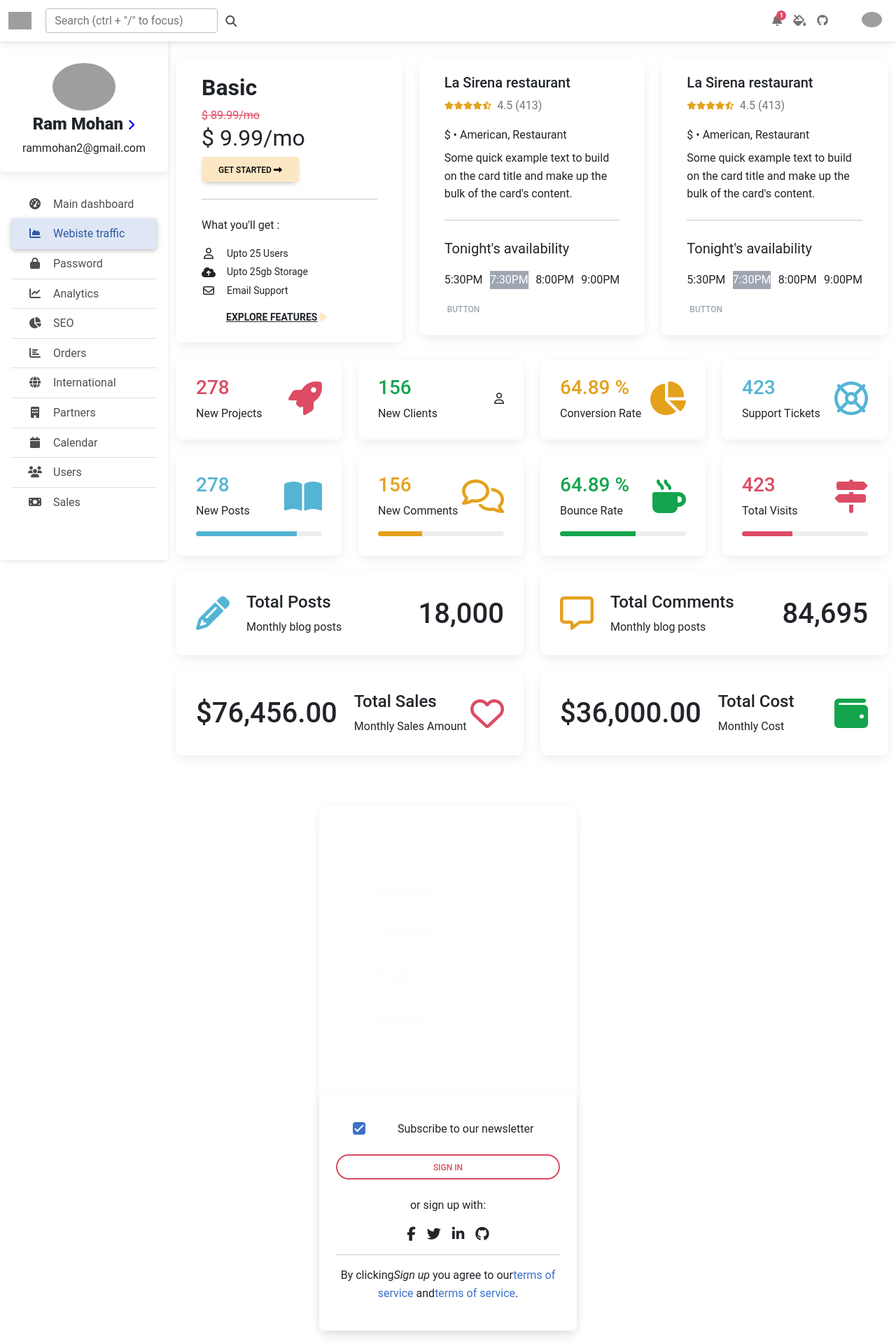
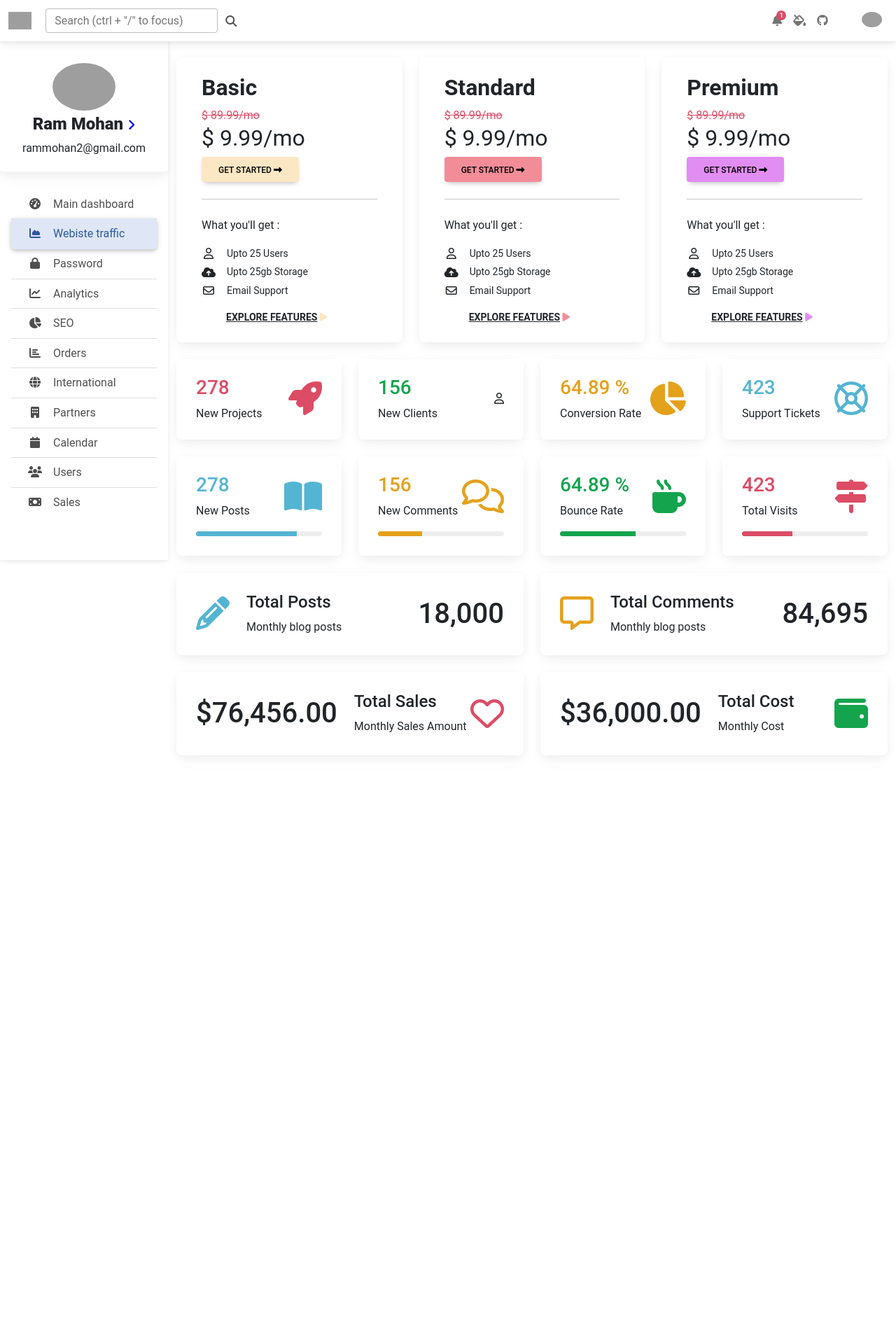
Before and after one commit to FidhaLatheef/Dashboard_1-React, a React (Create React App) app in the folder dashboard/: page / in a window 1280 px wide. Shown: the top 1920 px of the page at 70% size. After the commit the page ends 1103 px from the top, so only its background shows below. Built offline with nearby package versions, Linux system fonts and the light colour scheme; grey boxes are pictures that could not be loaded.

Commit message:
three cards completed

```diff
--- a/dashboard/src/App.js
+++ b/dashboard/src/App.js
@@ -158,7 +158,7 @@ function App() {
 
             <section>
               <div className="row">
-                <div className="col-md-6 col-lg-4 mb-4">
+                <div className="col-12 col-md-6 col-lg-4 mb-4">
                   <div className="card">
                     <div class="container">
                       <div className="card-body">
@@ -180,127 +180,89 @@ function App() {
                         <div className="d-flex justify-content-start align-items-center mb-1">
                           <i className="fa fa-cloud-arrow-up  me-3" />
                           <div className="d-flex flex-column">
-                            {/* <label className="form-label" htmlFor="form1Example1">Upto 25 Users</label> */}
                             <p className="mb-0 small">Upto 25gb Storage</p>
                           </div>
                         </div>
                         <div className="d-flex justify-content-start align-items-center mb-1">
-                        <i className="far fa-envelope fa-fw me-3" />
+                          <i className="far fa-envelope fa-fw me-3" />
                           <div className="d-flex flex-column">
                             <p className="mb-0 small">Email Support</p>
                           </div>
                         </div>
-                        <p className='mt-3 justify-content-center mb-0 small' style={{fontWeight:700,marginLeft:"35px"}}> <u>EXPLORE FEATURES</u><i style={{color:"#fce7c5"}} className="fa fa-play fa-fw me-3" /></p>
-
-
+                        <p className='mt-3 justify-content-center mb-0 small' style={{ fontWeight: 700, marginLeft: "35px" }}> <u>EXPLORE FEATURES</u><i style={{ color: "#fce7c5" }} className="fa fa-play fa-fw me-3" /></p>
                       </div>
                     </div>
                   </div>
                 </div>
-                <div className="col-md-6 col-lg-4 mb-4">
+                <div className="col-12 col-md-6 col-lg-4 mb-4">
                   <div className="card">
                     <div class="container">
                       <div className="card-body">
-                        <h5 className="card-title font-weight-bold"><a>La Sirena restaurant</a></h5>
-                        <ul className="list-unstyled list-inline mb-0">
-                          <li className="list-inline-item me-0">
-                            <i className="fas fa-star text-warning fa-xs"> </i>
-                          </li>
-                          <li className="list-inline-item me-0">
-                            <i className="fas fa-star text-warning fa-xs" />
-                          </li>
-                          <li className="list-inline-item me-0">
-                            <i className="fas fa-star text-warning fa-xs" />
-                          </li>
-                          <li className="list-inline-item me-0">
-                            <i className="fas fa-star text-warning fa-xs" />
-                          </li>
-                          <li className="list-inline-item">
-                            <i className="fas fa-star-half-alt text-warning fa-xs" />
-                          </li>
-                          <li className="list-inline-item">
-                            <p className="text-muted">4.5 (413)</p>
-                          </li>
-                        </ul>
-                        <p className="mb-2">$ • American, Restaurant</p>
-                        <p className="card-text">
-                          Some quick example text to build on the card title and make up the bulk of the
-                          card's content.
-                        </p>
+                        <h2 className="card-title " style={{ fontWeight: 600 }}>Standard</h2>
+
+                        <span className="text-danger"><s>$ 89.99/mo</s></span>
+                        <h2 className="mb-2" style={{ fontWeight: 'normal' }}>$ 9.99/mo</h2>
+
+                        <button className='btn btn' style={{ backgroundColor: '#f28d98', color: '#000' }}>Get Started <a style={{ color: '#000' }} href="#"><span className="fas fa-long-arrow-alt-right"></span></a></button>
                         <hr className="my-4" />
-                        <p className="lead"><strong>Tonight's availability</strong></p>
-                        <ul className="list-unstyled list-inline d-flex justify-content-between">
-                          <li className="list-inline-item me-0">
-                            <div className="chip me-0">5:30PM</div>
-                          </li>
-                          <li className="list-inline-item me-0">
-                            <div className="chip bg-secondary text-white me-0">7:30PM</div>
-                          </li>
-                          <li className="list-inline-item me-0">
-                            <div className="chip me-0">8:00PM</div>
-                          </li>
-                          <li className="list-inline-item me-0">
-                            <div className="chip me-0">9:00PM</div>
-                          </li>
-                        </ul>
-                        <a href="#!" className="btn btn-link link-secondary p-md-1 mb-0">Button</a>
+                        <p >What you'll get : </p>
+
+                        <div className="d-flex justify-content-start align-items-center mb-1">
+                          <i className="far fa-user fa-fw me-3" />
+                          <div className="d-flex flex-column">
+                            <p className="mb-0 small">Upto 25 Users</p>
+                          </div>
+                        </div>
+                        <div className="d-flex justify-content-start align-items-center mb-1">
+                          <i className="fa fa-cloud-arrow-up  me-3" />
+                          <div className="d-flex flex-column">
+                            <p className="mb-0 small">Upto 25gb Storage</p>
+                          </div>
+                        </div>
+                        <div className="d-flex justify-content-start align-items-center mb-1">
+                          <i className="far fa-envelope fa-fw me-3" />
+                          <div className="d-flex flex-column">
+                            <p className="mb-0 small">Email Support</p>
+                          </div>
+                        </div>
+                        <p className='mt-3 justify-content-center mb-0 small' style={{ fontWeight: 700, marginLeft: "35px" }}> <u>EXPLORE FEATURES</u><i style={{ color: "#f28d98" }} className="fa fa-play fa-fw me-3" /></p>
                       </div>
                     </div>
                   </div>
                 </div>
-                <div className="col-md-6 col-lg-4 mb-4">
+                <div className="col-12 col-md-6 col-lg-4 mb-4 ">
                   <div className="card">
                     <div class="container">
                       <div className="card-body">
-                        <h5 className="card-title font-weight-bold"><a>La Sirena restaurant</a></h5>
-                        <ul className="list-unstyled list-inline mb-0">
-                          <li className="list-inline-item me-0">
-                            <i className="fas fa-star text-warning fa-xs"> </i>
-                          </li>
-                          <li className="list-inline-item me-0">
-                            <i className="fas fa-star text-warning fa-xs" />
-                          </li>
-                          <li className="list-inline-item me-0">
-                            <i className="fas fa-star text-warning fa-xs" />
-                          </li>
-                          <li className="list-inline-item me-0">
-                            <i className="fas fa-star text-warning fa-xs" />
-                          </li>
-                          <li className="list-inline-item">
-                            <i className="fas fa-star-half-alt text-warning fa-xs" />
-                          </li>
-                          <li className="list-inline-item">
-                            <p className="text-muted">4.5 (413)</p>
-                          </li>
-                        </ul>
-                        <p className="mb-2">$ • American, Restaurant</p>
-                        <p className="card-text">
-                          Some quick example text to build on the card title and make up the bulk of the
-                          card's content.
-                        </p>
+                        <h2 className="card-title " style={{ fontWeight: 600 }}>Premium</h2>
+                        <span className="text-danger"><s>$ 89.99/mo</s></span>
+                        <h2 className="mb-2" style={{ fontWeight: 'normal' }}>$ 9.99/mo</h2>
+                        <button className='btn btn' style={{ backgroundColor: '#e18df2', color: '#000' }}>Get Started <a style={{ color: '#000' }} href="#"><span className="fas fa-long-arrow-alt-right"></span></a></button>
                         <hr className="my-4" />
-                        <p className="lead"><strong>Tonight's availability</strong></p>
-                        <ul className="list-unstyled list-inline d-flex justify-content-between">
-                          <li className="list-inline-item me-0">
-                            <div className="chip me-0">5:30PM</div>
-                          </li>
-                          <li className="list-inline-item me-0">
-                            <div className="chip bg-secondary text-white me-0">7:30PM</div>
-                          </li>
-                          <li className="list-inline-item me-0">
-                            <div className="chip me-0">8:00PM</div>
-                          </li>
-                          <li className="list-inline-item me-0">
-                            <div className="chip me-0">9:00PM</div>
-                          </li>
-                        </ul>
-                        <a href="#!" className="btn btn-link link-secondary p-md-1 mb-0">Button</a>
+                        <p >What you'll get : </p>
+                        <div className="d-flex justify-content-start align-items-center mb-1">
+                          <i className="far fa-user fa-fw me-3" />
+                          <div className="d-flex flex-column">
+                            <p className="mb-0 small">Upto 25 Users</p>
+                          </div>
+                        </div>
+                        <div className="d-flex justify-content-start align-items-center mb-1">
+                          <i className="fa fa-cloud-arrow-up  me-3" />
+                          <div className="d-flex flex-column">
+                            <p className="mb-0 small">Upto 25gb Storage</p>
+                          </div>
+                        </div>
+                        <div className="d-flex justify-content-start align-items-center mb-1">
+                          <i className="far fa-envelope fa-fw me-3" />
+                          <div className="d-flex flex-column">
+                            <p className="mb-0 small">Email Support</p>
+                          </div>
+                        </div>
+                        <p className='mt-3 justify-content-center mb-0 small' style={{ fontWeight: 700, marginLeft: "35px" }}> <u>EXPLORE FEATURES</u><i style={{ color: "#e18df2" }} className="fa fa-play fa-fw me-3" /></p>
                       </div>
                     </div>
                   </div>
                 </div>
-
-
 
               </div>
               <div className="row">
@@ -541,69 +503,6 @@ function App() {
         </main>
         {/*Main layout*/}
       </div>
-      <div className="container">
-        <section className="mx-auto my-5" style={{ maxWidth: '23rem' }}>
-          <div className="card card-form mt-2 mb-4">
-            <div className="card-body rounded-top pink darken-4">
-              <h3 className="font-weight-bold text-center text-uppercase text-white my-4">Sign up</h3>
-              <form className="pb-5 px-2" >
-                <div className="d-flex justify-content-start align-items-center mb-4">
-                  <i className="far fa-user fa-lg text-white fa-fw me-3" />
-                  <div className="form-outline form-white w-100">
-                    <input type="text" id="form1Example1" className="form-control" />
-                    <label className="form-label" htmlFor="form1Example1">First name</label>
-                  </div>
-                </div>
-                <div className="d-flex justify-content-start align-items-center mb-4">
-                  <i className="far fa-hand-point-right fa-lg text-white fa-fw me-3" />
-                  <div className="form-outline form-white w-100">
-                    <input type="text" id="form1Example2" className="form-control" />
-                    <label className="form-label" htmlFor="form1Example2">Last name</label>
-                  </div>
-                </div>
-                <div className="d-flex justify-content-start align-items-center mb-4">
-                  <i className="far fa-envelope fa-lg text-white fa-fw me-3" />
-                  <div className="form-outline form-white w-100">
-                    <input type="text" id="form1Example3" className="form-control" />
-                    <label className="form-label" htmlFor="form1Example3">E-mail</label>
-                  </div>
-                </div>
-                <div className="d-flex justify-content-start align-items-center pb-3">
-                  <i className="far fa-star fa-lg text-white fa-fw me-3" />
-                  <div className="form-outline form-white w-100">
-                    <input type="password" id="form1Example4" className="form-control" />
-                    <label className="form-label" htmlFor="form1Example4">Password</label>
-                    <div className="form-helper text-white">At least 8 characters and 1 digit</div>
-                  </div>
-                </div>
-              </form>
-            </div>
-            <div className="card card-form-2 mb-0 z-depth-0">
-              <div className="card-body">
-                <form className="text-center">
-                  <div className="form-check red-checkbox my-3">
-                    <input className="form-check-input ms-auto" type="checkbox" defaultValue id="flexCheckDefault1" defaultChecked />
-                    <label className="form-check-label" htmlFor="flexCheckDefault1">
-                      Subscribe to our newsletter
-                    </label>
-                  </div>
-                  <button className="btn btn-outline-danger btn-rounded btn-block my-4 z-depth-0" type="submit">Sign in</button>
-                  <p>or sign up with:</p>
-                  <i className="fab fa-lg fa-facebook-f pink-accent-text px-2" />
-                  <i className="fab fa-lg fa-twitter pink-accent-text px-2" />
-                  <i className="fab fa-lg fa-linkedin-in pink-accent-text px-2" />
-                  <i className="fab fa-lg fa-github pink-accent-text px-2" />
-                  <hr />
-                  <p>By clicking
-                    <em>Sign up</em> you agree to our
-                    <a className="pink-accent-text" href="#!" target="_blank">terms of service</a> and
-                    <a className="pink-accent-text" href="#!" target="_blank">terms of service</a>. </p>
-                </form>
-              </div>
-            </div>
-          </div>
-        </section>
-      </div>
 
 
     </div>
```
